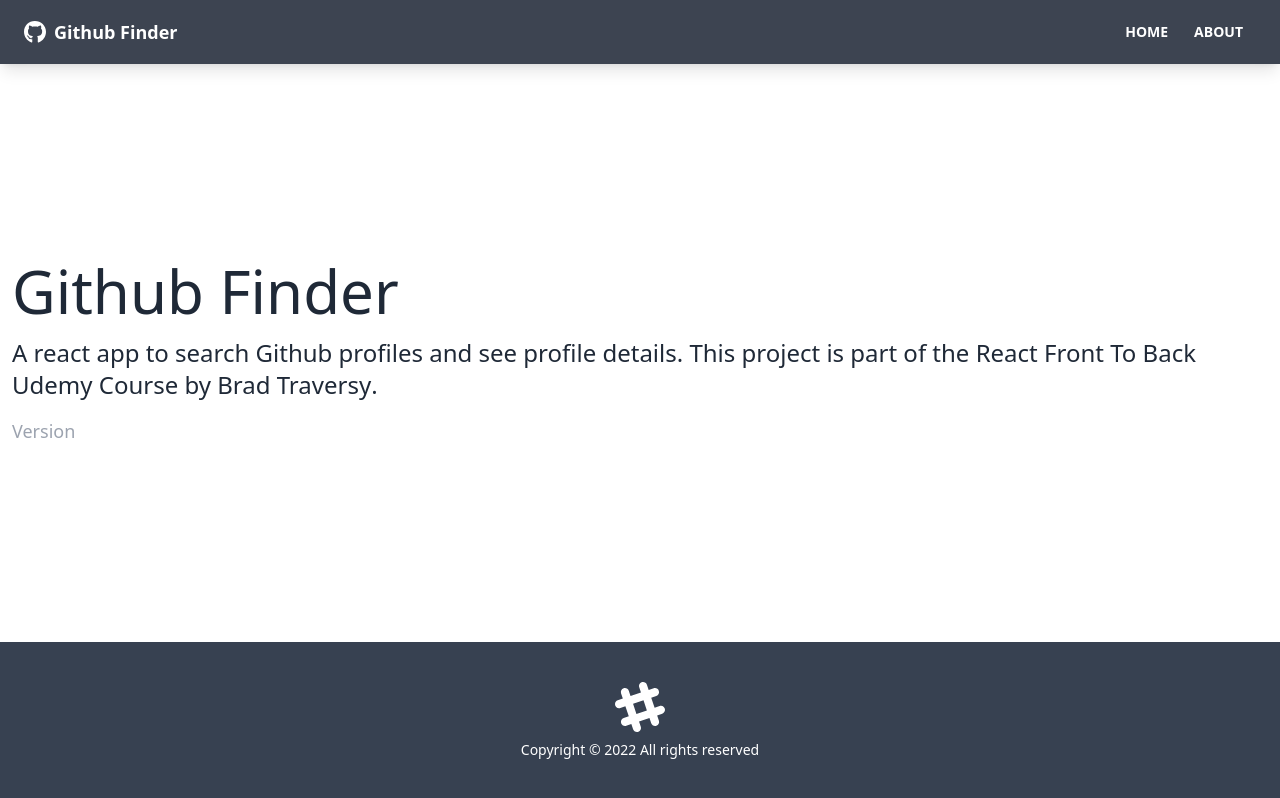
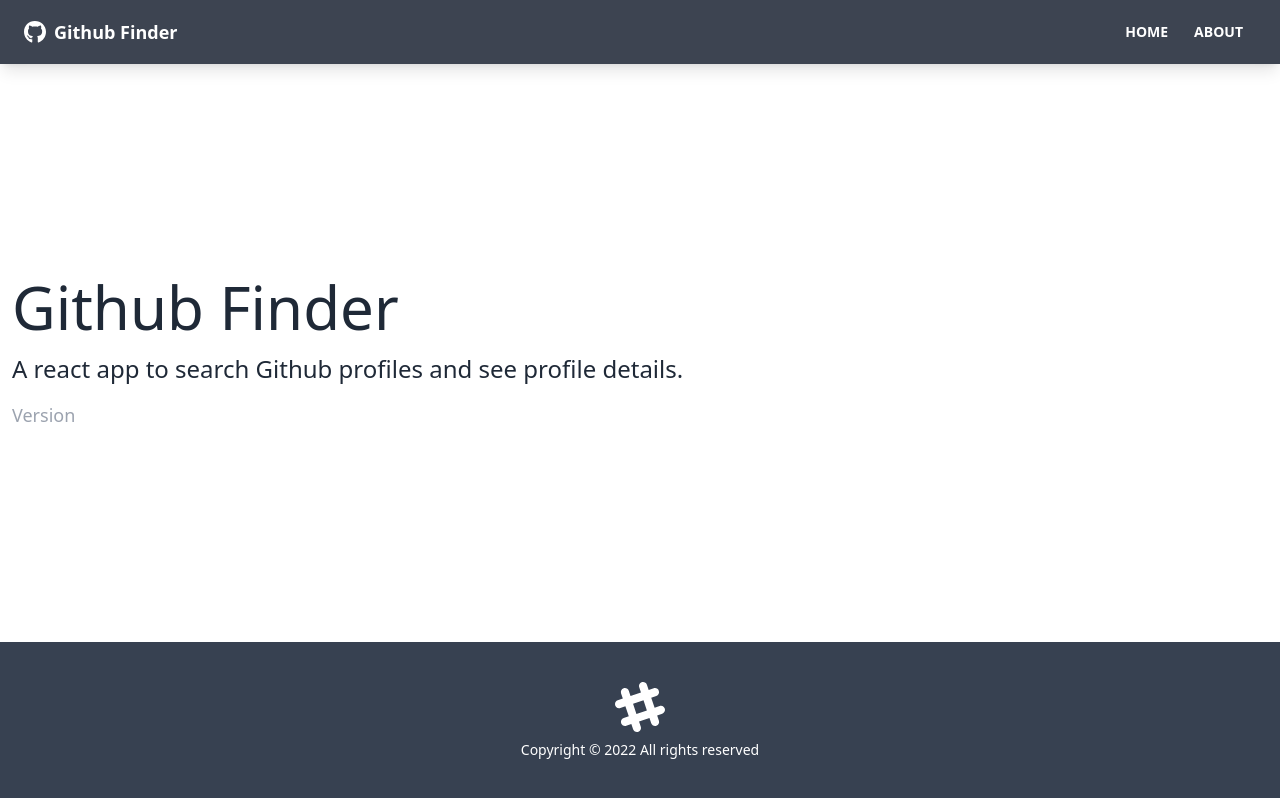
Before and after one commit to anubhavbagri/Github-finder, a React (Create React App) app: page /about in a window 1280 px wide. Built offline with nearby package versions, Linux system fonts and the light colour scheme; no server answers.

Commit message:
Update About.jsx

```diff
--- a/src/pages/About.jsx
+++ b/src/pages/About.jsx
@@ -3,16 +3,7 @@
     <div>
       <h1 className="text-6xl mb-4">Github Finder</h1>
       <p className="mb-4 text-2xl font-light">
-        A react app to search Github profiles and see profile details. This
-        project is part of the{' '}
-        <a href="https://www.udemy.com/course/react-front-to-back-2022/">
-          React Front To Back
-        </a>{' '}
-        Udemy Course by{' '}
-        <strong>
-          <a href="https://traversymedia.com"> Brad Traversy</a>
-        </strong>
-        .
+        A react app to search Github profiles and see profile details.
       </p>
       <p className="text-lg text-gray-400">
         Version <span className="text-white">1.0.0</span>
```
